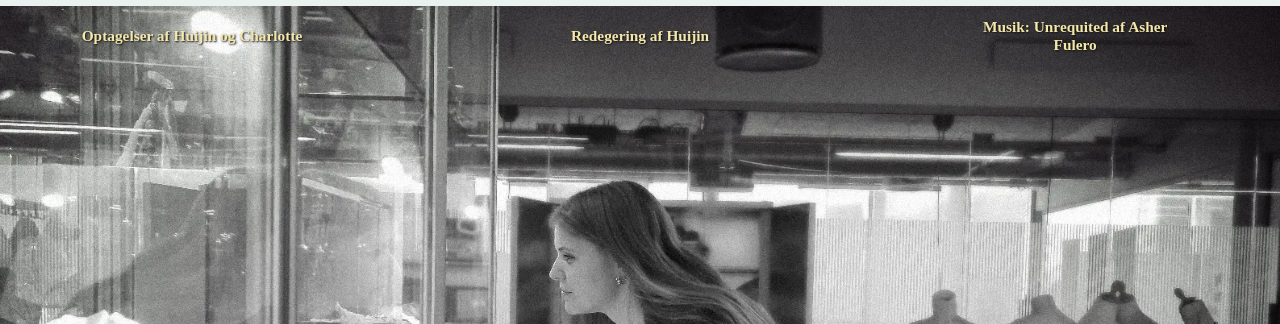
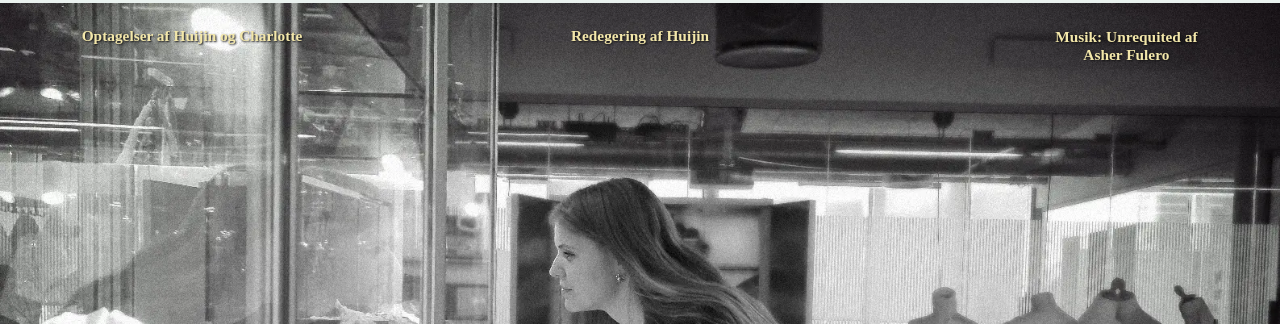
Before and after one commit to skoghj/Videosite, a plain HTML site: page index.html in a window 1280 px wide. Shown: the top 324 px of the page. Drawn offline with nearby package versions, Linux system fonts and the light colour scheme; a web font is replaced by a local one.

Commit message:
grid tilføj

```diff
--- a/style.css
+++ b/style.css
@@ -259,13 +259,13 @@ p::first-letter {
 
   .plakat {
     display: grid;
+    grid-template-columns: repeat(3, 1fr);
+    grid-template-rows: auto auto;
     place-items: center;
     position: relative;
     width: 100%;
     height: auto;
     aspect-ratio: 16/9;
-    margin: 0 auto;
-    padding: 0;
   }
   @font-face {
     font-family: "autography";
@@ -322,8 +322,8 @@ p::first-letter {
   }
 
   .music {
-    top: 5%;
-    left: 84%;
+    top: 6.4%;
+    left: 88%;
     position: absolute;
     transform: translate(-50%, -50%);
     text-align: center;
@@ -356,7 +356,9 @@ p::first-letter {
     place-items: center;
     padding: 0;
   }
-
+  .fullshot {
+    grid-column: 1/4;
+  }
   .iframe-wrapper {
     position: relative;
     /* width: 100%; */
```
